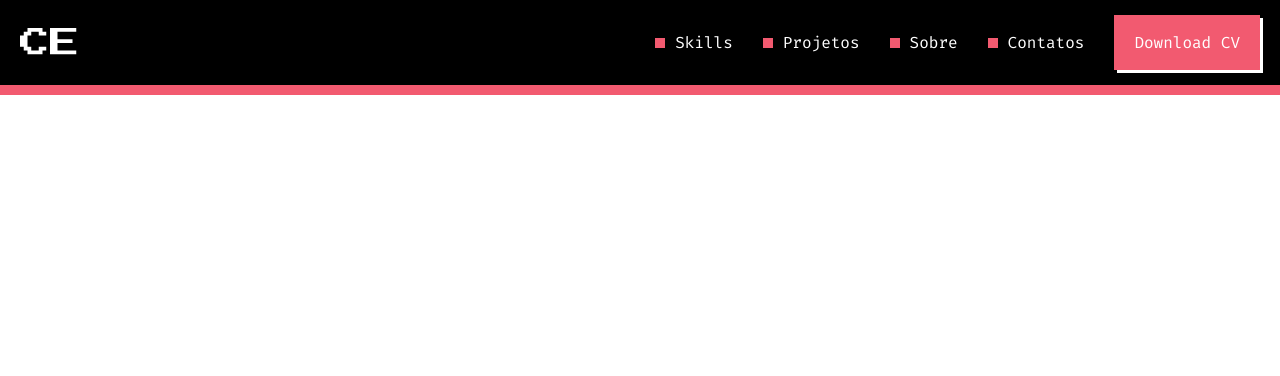
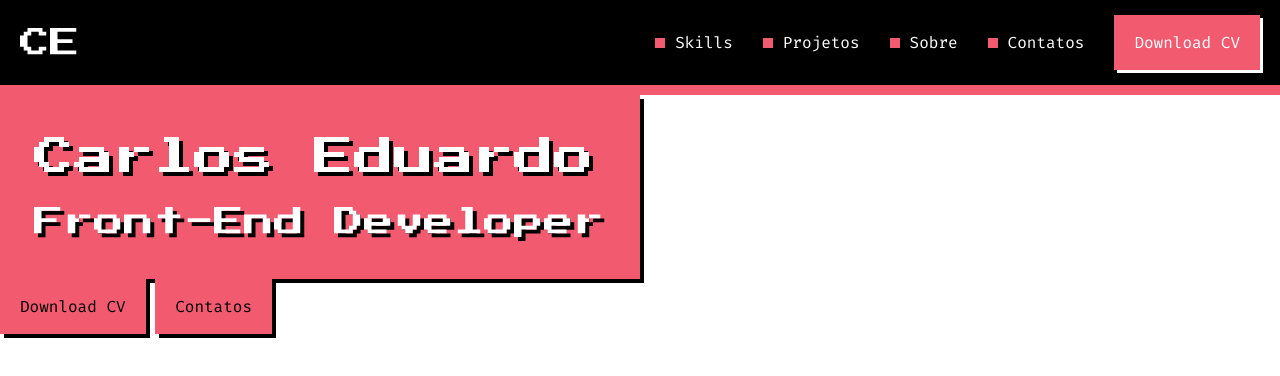
Before and after one commit to SAIKO9X/pixel-portfolio, a plain HTML site: page index.html in a window 1280 px wide. Drawn offline with Linux system fonts and the light colour scheme.

Commit message:
feat-banner

```diff
--- a/assets/styles/style.css
+++ b/assets/styles/style.css
@@ -54,3 +54,19 @@
 	background-color: var(--color-first);
 	margin-right: 10px;
 }
+
+/*=============== BANNER SECTION ===============*/
+#banner {
+	height: 100vh;
+}
+
+.banner__card {
+	background-color: #f25a70;
+	width: 50%;
+	padding: 42px 34px;
+	box-shadow: var(--shadow);
+}
+
+.banner__card .title {
+	margin-top: 30px;
+}
--- a/index.html
+++ b/index.html
@@ -36,7 +36,22 @@
     </nav>
   </header>
 
+  <main id="main">
+    <section id="banner">
+      <div class="banner__left">
+        <div class="banner__card">
+          <h1 class="headline">Carlos Eduardo</h1>
+          <h2 class="title">Front-End Developer</h2>
+        </div>
+        <div class="banner__button">
+          <a href="#" class="btn-secondary">Download CV</a>
+          <a href="#" class="btn-secondary">Contatos</a>
+        </div>
+      </div>
 
+      <div class="banner__right"></div>
+    </section>
+  </main>
 </body>
 
 </html>
```
